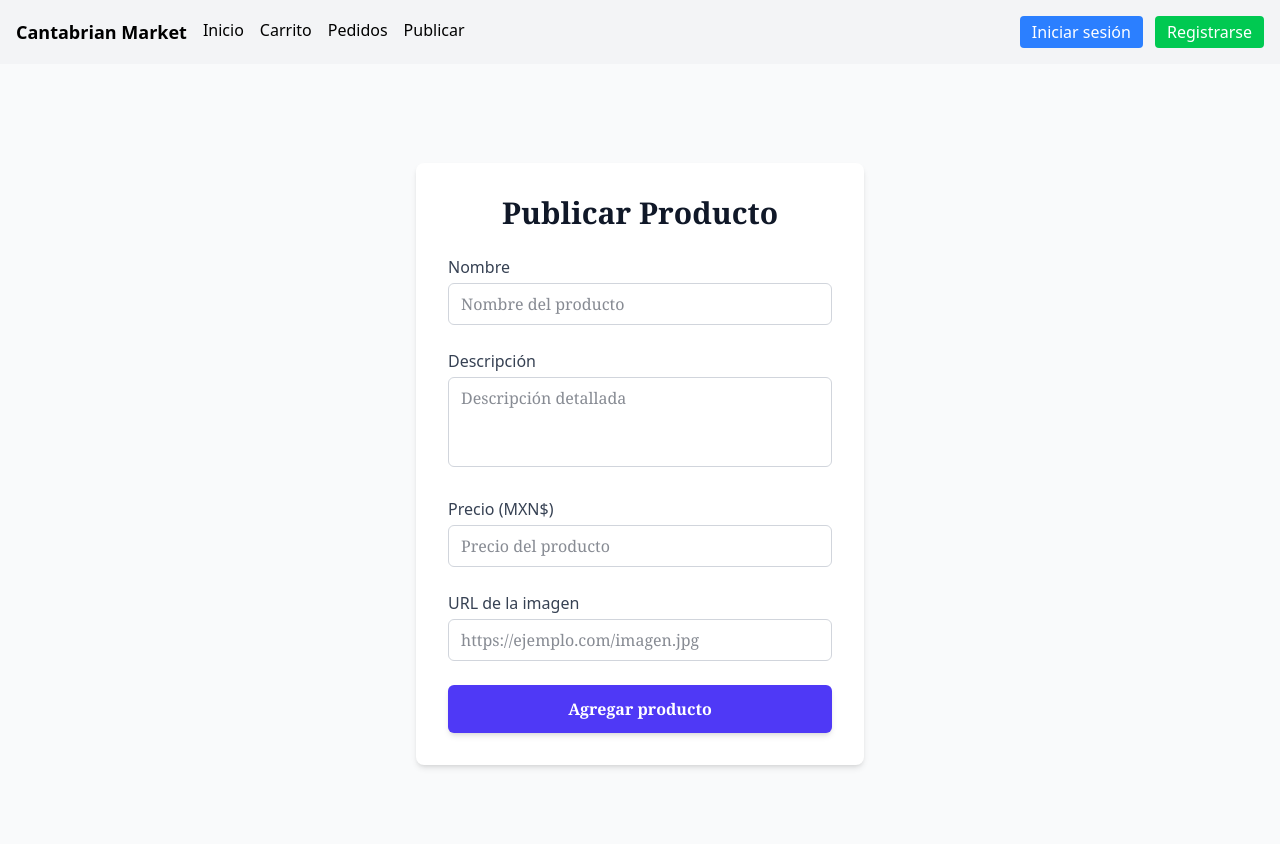
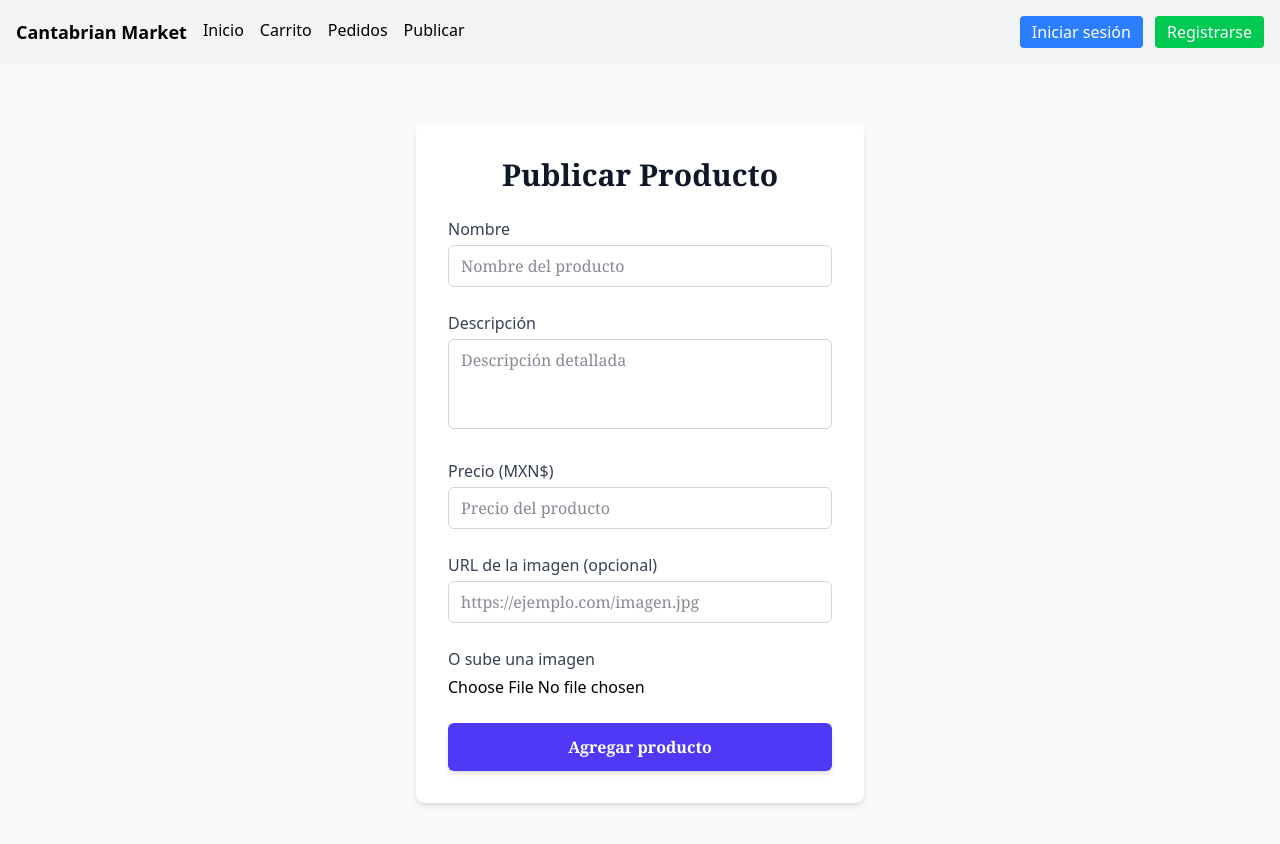
Before and after one commit to Bonsanbec-Developers/cantabrian-market, a SvelteKit app: page /publicar in a window 1280 px wide. Shown: the top 844 px of the page. Built offline with nearby package versions, Linux system fonts and the light colour scheme; no server answers.

Commit message:
cargar imagen de producto

```diff
--- a/src/routes/publicar/+page.svelte
+++ b/src/routes/publicar/+page.svelte
@@ -17,6 +17,8 @@
   let mensaje = '';
   let mensajeError = '';
 
+  let isUploading = false;
+
   function validarCampos() {
     errorNombre = nombre.trim() === '';
     errorDescripcion = descripcion.trim() === '';
@@ -29,6 +31,11 @@
   async function handleSubmit() {
     mensaje = '';
     mensajeError = '';
+
+    if (isUploading) {
+      mensajeError = 'Por favor espera a que la imagen termine de subir.';
+      return;
+    }
 
     if (!validarCampos()) {
       return;
@@ -64,6 +71,47 @@
     } catch {
       return false;
     }
+  }
+
+  async function handleFileChange(event: Event) {
+    const input = event.target as HTMLInputElement;
+    if (!input.files || input.files.length === 0) {
+      return;
+    }
+    const file = input.files[0];
+
+    isUploading = true;
+    mensajeError = '';
+    mensaje = '';
+
+    const user = await supabase.auth.getUser();
+    const uid = user.data.user?.id;
+    if (!uid) {
+      mensajeError = 'Usuario no autenticado.';
+      isUploading = false;
+      return;
+    }
+
+    const fileExt = file.name.split('.').pop();
+    const fileName = `${Date.now()}.${fileExt}`;
+    const filePath = `${uid}/${fileName}`;
+
+    const { error: uploadError } = await supabase.storage
+      .from('productos')
+      .upload(filePath, file, { upsert: true });
+
+    if (uploadError) {
+      mensajeError = `Error al subir la imagen: ${uploadError.message}`;
+      isUploading = false;
+      return;
+    }
+
+    const { data: publicUrlData } = supabase.storage
+      .from('productos')
+      .getPublicUrl(filePath);
+
+    imagen = publicUrlData.publicUrl;
+    isUploading = false;
   }
 </script>
 
@@ -120,13 +168,21 @@
       </div>
 
       <div>
-        <label for="imagen" class="block text-gray-700 font-medium mb-1">URL de la imagen</label>
+        <label for="imagen" class="block text-gray-700 font-medium mb-1">URL de la imagen (opcional)</label>
         <input
           id="imagen"
           type="url"
           bind:value={imagen}
-          class="w-full px-3 py-2 border rounded-md focus:outline-none focus:ring-2 focus:ring-indigo-500 font-serif text-gray-900 {errorImagen ? 'border-red-500' : 'border-gray-300'}"
+          class="w-full px-3 py-2 border rounded-md focus:outline-none focus:ring-2 focus:ring-indigo-500 font-serif text-gray-900 mb-2 {errorImagen ? 'border-red-500' : 'border-gray-300'}"
           placeholder="https://ejemplo.com/imagen.jpg"
+        />
+        <label for="file" class="block text-gray-700 font-medium mb-1 mt-4">O sube una imagen</label>
+        <input
+          id="file"
+          type="file"
+          accept="image/*"
+          on:change={handleFileChange}
+          class="w-full"
         />
         {#if imagen.trim() !== '' && isValidUrl(imagen)}
           <img src={imagen} alt="Previsualización de la imagen" class="w-full h-64 object-contain mt-2 rounded-md shadow-sm border" />
@@ -135,9 +191,14 @@
 
       <button
         type="submit"
-        class="w-full bg-indigo-600 hover:bg-indigo-700 text-white font-semibold py-3 rounded-md shadow-md transition-colors duration-300 font-serif"
+        disabled={isUploading}
+        class="w-full bg-indigo-600 hover:bg-indigo-700 disabled:opacity-50 disabled:cursor-not-allowed text-white font-semibold py-3 rounded-md shadow-md transition-colors duration-300 font-serif"
       >
-        Agregar producto
+        {#if isUploading}
+          Subiendo imagen...
+        {:else}
+          Agregar producto
+        {/if}
       </button>
     </form>
   </div>
```
